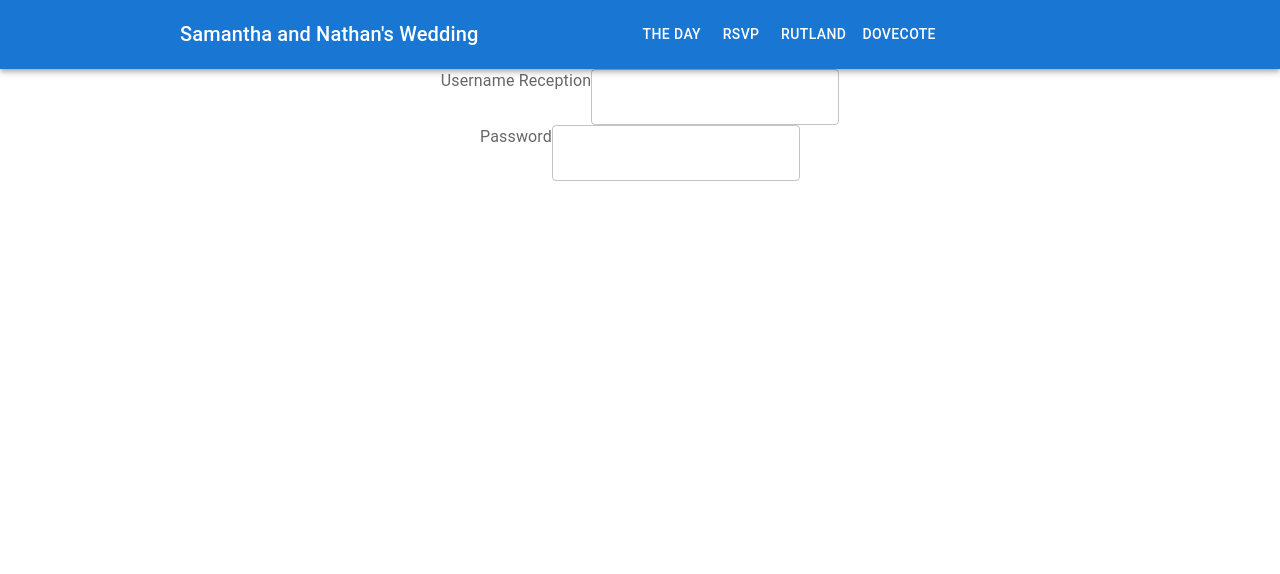
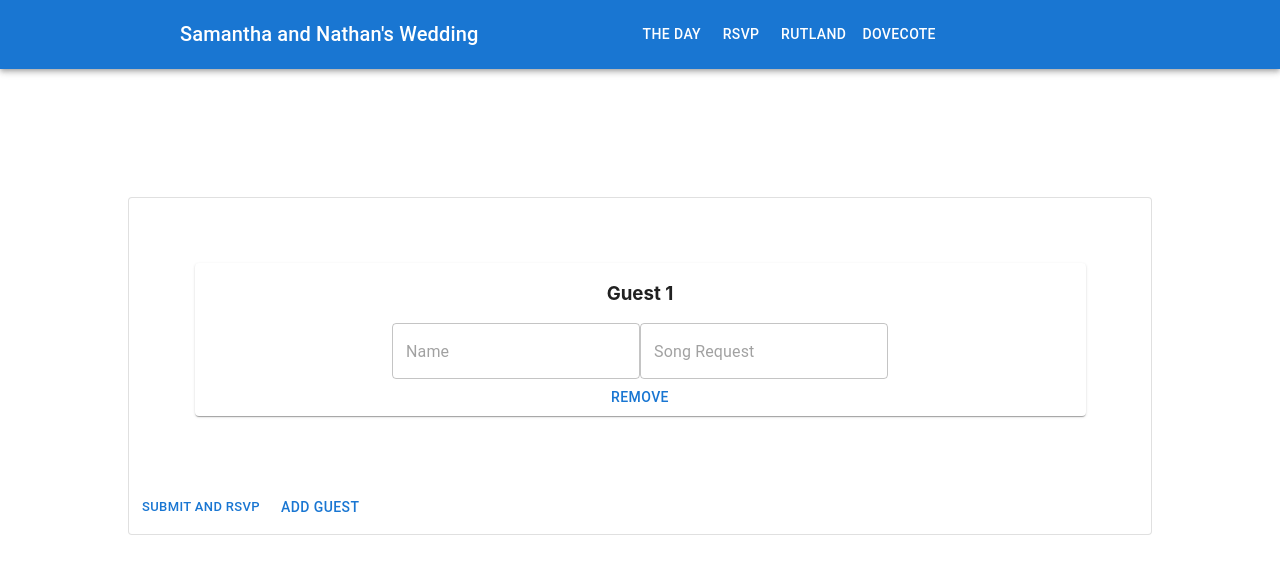
Before and after one commit to naathanbrown/wedding, a React (Create React App) app: page /rsvp in a window 1280 px wide. Shown: the top 574 px of the page. Built offline with nearby package versions, Linux system fonts and the light colour scheme.

Commit message:
create email system

```diff
--- a/package.json
+++ b/package.json
@@ -3,6 +3,7 @@
   "version": "0.1.0",
   "private": true,
   "dependencies": {
+    "@emailjs/browser": "^4.4.1",
     "@emotion/react": "^11.13.3",
     "@emotion/styled": "^11.13.0",
     "@mui/icons-material": "^6.1.6",
@@ -15,6 +16,7 @@
     "@types/react": "^18.3.12",
     "@types/react-dom": "^18.3.1",
     "aws-amplify": "^6.8.0",
+    "emailjs": "^4.0.3",
     "react": "^18.3.1",
     "react-dom": "^18.3.1",
     "react-router": "^7.0.1",
--- a/src/components/allRsvp.tsx
+++ b/src/components/allRsvp.tsx
@@ -1,18 +1,156 @@
-import { FormLabel, TextField } from "@mui/material";
+import emailjs from "@emailjs/browser";
+import {
+  Button,
+  Card,
+  CardActions,
+  CardContent,
+  TextField,
+} from "@mui/material";
+import { useState } from "react";
 
-export const AllRsvp = () => {
+//@ts-ignore
+export const AllRsvp = ({ updateDisplayMessage }) => {
+  const defaultFromFields = {
+    fullName: "",
+    starter: "",
+    main: "",
+    dessert: "",
+    songRequest: "",
+  };
+  const [formFields, setFormFields] = useState([defaultFromFields]);
+
+  const handleFormChange = (event: any, index: number) => {
+    let data = [...formFields];
+    //@ts-ignore
+    data[index][event.target.name] = event.target.value;
+    setFormFields(data);
+  };
+
+  const addFields = () => {
+    let object = {
+      fullName: "",
+      starter: "",
+      main: "",
+      dessert: "",
+      songRequest: "",
+    };
+
+    setFormFields([...formFields, object]);
+  };
+
+  const removeFields = (index: number) => {
+    let data = [...formFields];
+    if (data.length > 1) {
+      data.splice(index, 1);
+      setFormFields(data);
+    }
+  };
+
+  const handleSubmit = (event: any) => {
+    event.preventDefault();
+    const templateParams = {
+      guest1_name: formFields[0].fullName,
+      guest_list: formFields
+        .map((field) => {
+          return field.fullName;
+        })
+        .toString(),
+      starters: formFields
+        .map((field) => {
+          return field.starter;
+        })
+        .toString(),
+      mains: formFields
+        .map((field) => {
+          return field.main;
+        })
+        .toString(),
+      desserts: formFields
+        .map((field) => {
+          return field.dessert;
+        })
+        .toString(),
+      song_list: formFields
+        .map((field) => {
+          return field.songRequest;
+        })
+        .toString(),
+    };
+    emailjs
+      .send("service_9vpwvcw", "template_wr8dd4n", templateParams, {
+        publicKey: "Sgl7tZSNk6hEXI8J-",
+      })
+      .then(
+        () => {
+          console.log("SUCCESS!");
+          setFormFields([defaultFromFields]);
+          updateDisplayMessage("success");
+        },
+        (error) => {
+          console.log("FAILED...", error.text);
+          updateDisplayMessage("failed");
+        }
+      );
+  };
+
   return (
-    <div>
-      <form>
-        <div>
-          <FormLabel>Username</FormLabel>
-          <TextField />
-        </div>
-        <div>
-          <FormLabel>Password</FormLabel>
-          <TextField />
-        </div>
-      </form>
+    <div style={{ margin: "10%" }}>
+      <Card
+        component="form"
+        noValidate
+        onSubmit={handleSubmit}
+        variant="outlined"
+      >
+        <CardContent>
+          {formFields.map((form, index) => {
+            return (
+              <div key={index} style={{ margin: "5%" }}>
+                <Card>
+                  <h3>Guest {index + 1}</h3>
+                  <TextField
+                    name="fullName"
+                    placeholder="Name"
+                    onChange={(event) => handleFormChange(event, index)}
+                    value={form.fullName}
+                  />
+                  <TextField
+                    name="starter"
+                    placeholder="Starter"
+                    onChange={(event) => handleFormChange(event, index)}
+                    value={form.starter}
+                  />
+                  <TextField
+                    name="main"
+                    placeholder="Main"
+                    onChange={(event) => handleFormChange(event, index)}
+                    value={form.main}
+                  />
+                  <TextField
+                    name="dessert"
+                    placeholder="Dessert"
+                    onChange={(event) => handleFormChange(event, index)}
+                    value={form.dessert}
+                  />
+                  <TextField
+                    name="songRequest"
+                    placeholder="Song Request"
+                    onChange={(event) => handleFormChange(event, index)}
+                    value={form.songRequest}
+                  />
+                  <br></br>
+                  <Button onClick={() => removeFields(index)}>Remove</Button>
+                </Card>
+              </div>
+            );
+          })}
+        </CardContent>
+        <CardActions>
+          <Button size="small" type="submit">
+            Submit and RSVP
+          </Button>
+          <Button onClick={addFields}>Add Guest</Button>
+        </CardActions>
+      </Card>
     </div>
   );
 };
--- a/src/components/receptionRsvp.tsx
+++ b/src/components/receptionRsvp.tsx
@@ -1,17 +1,112 @@
-import { FormLabel, TextField } from "@mui/material";
+import emailjs from "@emailjs/browser";
+import {
+  Button,
+  Card,
+  CardActions,
+  CardContent,
+  TextField,
+} from "@mui/material";
+import { useState } from "react";
 
 export const ReceptionRsvp = () => {
+  const defaultFromFields = { fullName: "", songRequest: "" };
+  const [formFields, setFormFields] = useState([defaultFromFields]);
+
+  const handleFormChange = (event: any, index: number) => {
+    let data = [...formFields];
+    //@ts-ignore
+    data[index][event.target.name] = event.target.value;
+    setFormFields(data);
+  };
+
+  const addFields = () => {
+    let object = {
+      fullName: "",
+      songRequest: "",
+    };
+
+    setFormFields([...formFields, object]);
+  };
+
+  const removeFields = (index: number) => {
+    let data = [...formFields];
+    if (data.length > 1) {
+      data.splice(index, 1);
+      setFormFields(data);
+    }
+  };
+
+  const handleSubmit = (event: any) => {
+    event.preventDefault();
+    const templateParams = {
+      guest1_name: formFields[0].fullName,
+      guest_list: formFields
+        .map((field) => {
+          return field.fullName;
+        })
+        .toString(),
+      song_list: formFields
+        .map((field) => {
+          return field.songRequest;
+        })
+        .toString(),
+    };
+    emailjs
+      .send("service_9vpwvcw", "template_ev851q6", templateParams, {
+        publicKey: "Sgl7tZSNk6hEXI8J-",
+      })
+      .then(
+        () => {
+          console.log("SUCCESS!");
+          setFormFields([defaultFromFields]);
+        },
+        (error) => {
+          console.log("FAILED...", error.text);
+        }
+      );
+  };
+
   return (
-    <form>
-      <div>
-        <FormLabel>Username Reception</FormLabel>
-        <TextField />
-      </div>
-      <div>
-        <FormLabel>Password</FormLabel>
-        <TextField />
-      </div>
-    </form>
+    <div style={{ margin: "10%" }}>
+      <Card
+        component="form"
+        noValidate
+        onSubmit={handleSubmit}
+        variant="outlined"
+      >
+        <CardContent>
+          {formFields.map((form, index) => {
+            return (
+              <div key={index} style={{ margin: "5%" }}>
+                <Card>
+                  <h3>Guest {index + 1}</h3>
+                  <TextField
+                    name="fullName"
+                    placeholder="Name"
+                    onChange={(event) => handleFormChange(event, index)}
+                    value={form.fullName}
+                  />
+                  <TextField
+                    name="songRequest"
+                    placeholder="Song Request"
+                    onChange={(event) => handleFormChange(event, index)}
+                    value={form.songRequest}
+                  />
+                  <br></br>
+                  <Button onClick={() => removeFields(index)}>Remove</Button>
+                </Card>
+              </div>
+            );
+          })}
+        </CardContent>
+        <CardActions>
+          <Button size="small" type="submit">
+            Submit and RSVP
+          </Button>
+          <Button onClick={addFields}>Add Guest</Button>
+        </CardActions>
+      </Card>
+    </div>
   );
 };
 
--- a/src/pages/rsvp/rsvp.tsx
+++ b/src/pages/rsvp/rsvp.tsx
@@ -1,14 +1,36 @@
+import { Alert } from "@mui/material";
+import { useState } from "react";
 import { AllRsvp } from "../../components/allRsvp";
 import { Navbar } from "../../components/navbar";
 import ReceptionRsvp from "../../components/receptionRsvp";
 
 export const RSVP = () => {
   const userType = localStorage.getItem("guest_type");
+  const [displayMessage, setDisplayMessage] = useState("");
+
+  const updateDisplayMessage = (displayMessage: string) => {
+    setDisplayMessage(displayMessage);
+  };
 
   return (
     <div className="App">
       <Navbar />
-      {userType === "all" ? <AllRsvp /> : <ReceptionRsvp />}
+      {displayMessage === "success" && (
+        <Alert severity="success">
+          Your RSVP was successful, we look forward to seeing you on the day!
+        </Alert>
+      )}
+      {displayMessage === "failed" && (
+        <Alert severity="error">
+          Your RSVP failed, please try again and if not, contact Nathan or
+          Samantha directly.
+        </Alert>
+      )}
+      {userType === "all" ? (
+        <AllRsvp updateDisplayMessage={updateDisplayMessage} />
+      ) : (
+        <ReceptionRsvp />
+      )}
     </div>
   );
 };
```
Also changed, not shown: 1 other file (tests, documents, lock files or other folders).
